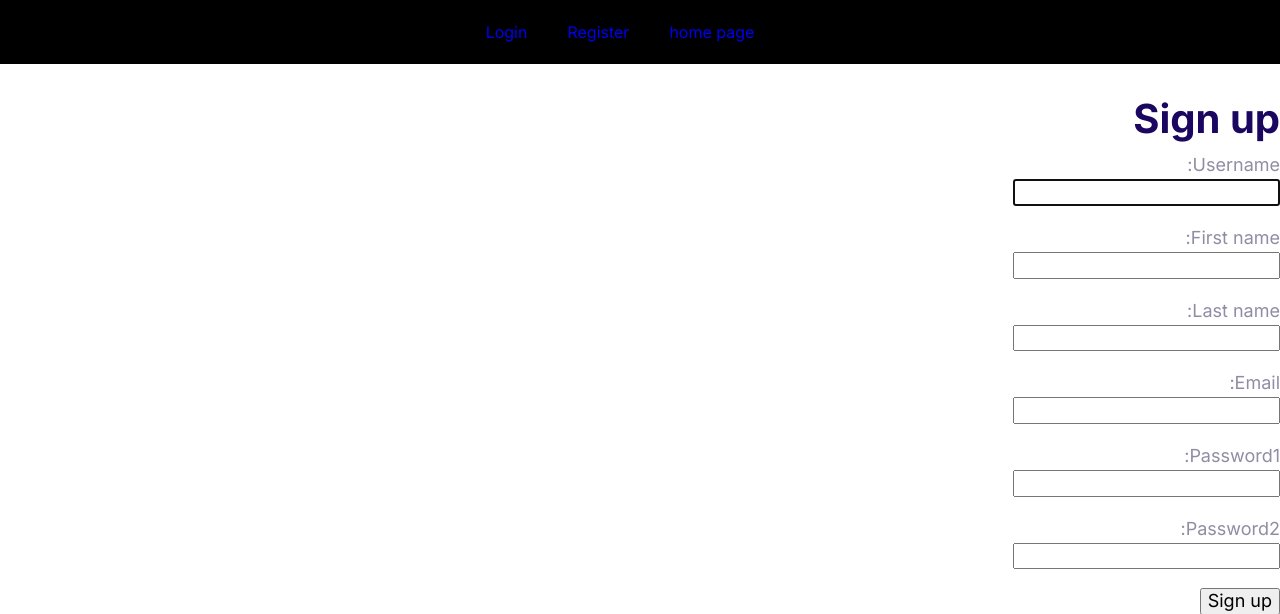
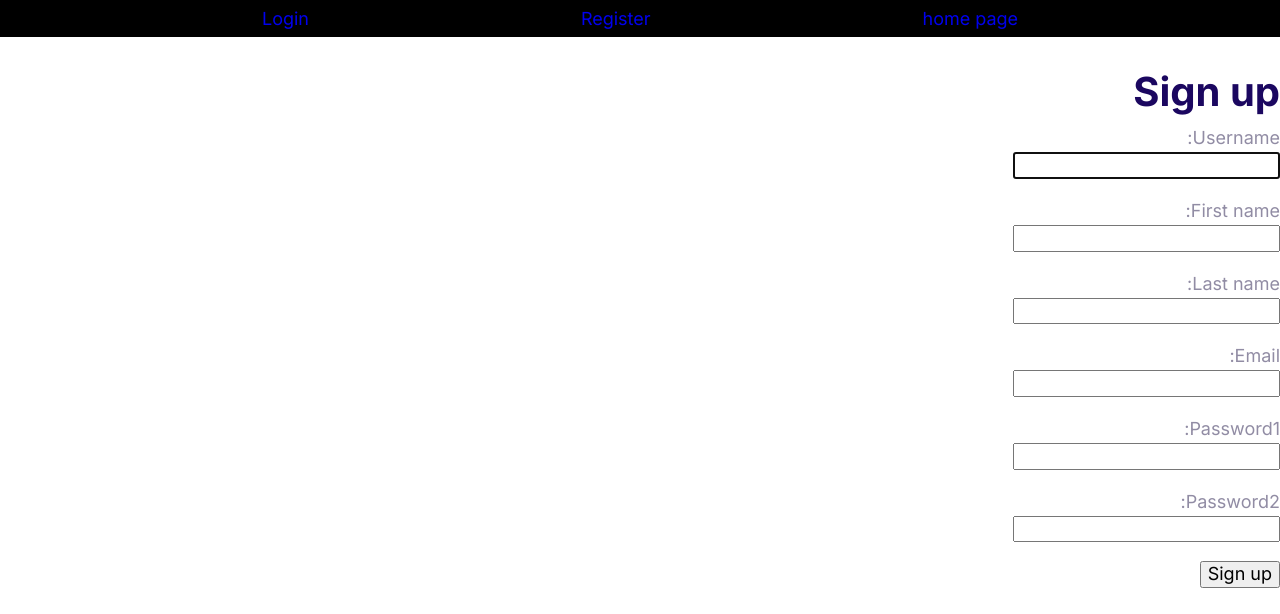
Before and after one commit to ali-asnaashari/Webelopers-Match-Backend, a Django app: page /accounts/signup/ in a window 1280 px wide. Shown: the top 614 px of the page. Run offline with Django 3.2, Linux system fonts and the light colour scheme.

Commit message:
remove ul from header

```diff
--- a/home/templates/base/partials/_header.html
+++ b/home/templates/base/partials/_header.html
@@ -1,5 +1,5 @@
 <div id="navbar" class="nav">
-    <ul class="list nav__list">
+{#    <ul class="list nav__list">#}
         <a class="nav__item" href="{% url 'home' %}" id=”homepage”>home page</a>
 
         <a class="nav__item" href="{% url 'accounts:signup' %}" id=”register”>Register</a>
@@ -9,5 +9,5 @@
         {% else %}
             <a class="nav__item" href="{% url 'accounts:login' %}" id=”login”>Login</a>
         {% endif %}
-    </ul>
+{#    </ul>#}
 </div>
```
